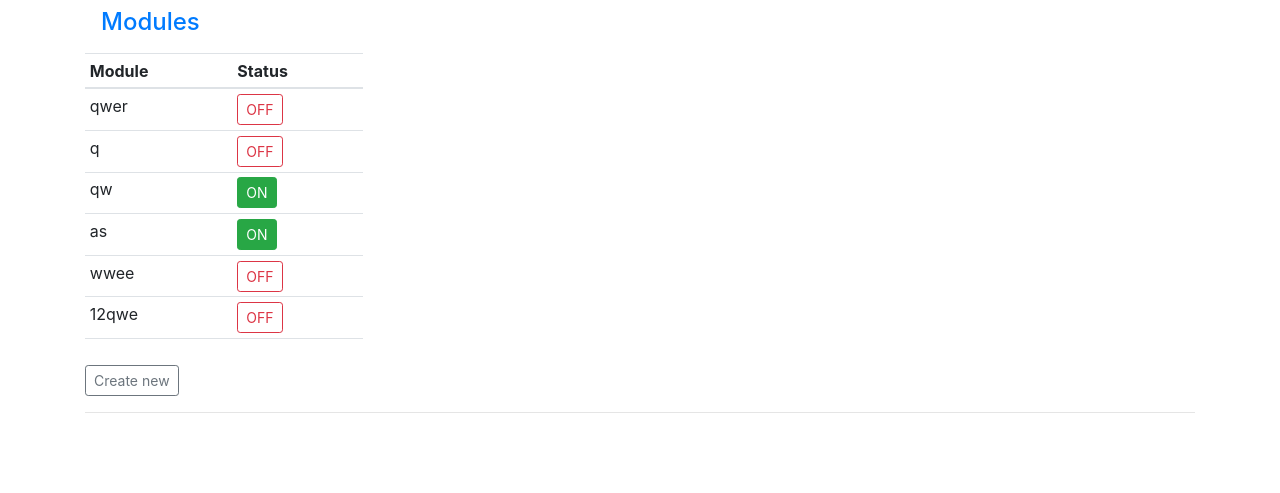
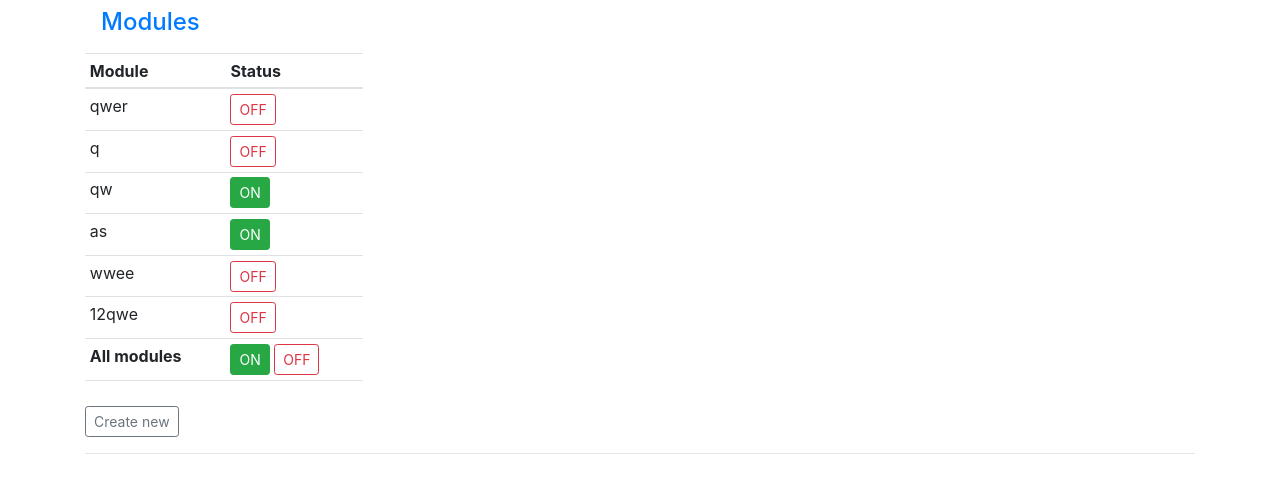
Before and after one commit to h4sski-programming/sam, a Django app: page /modules in a window 1280 px wide. Shown: the part 56-549 px from the top of the page. Run offline with Django 4.2, Linux system fonts and the light colour scheme; data comes from the database, SQL or seed files in the repository; both versions use the stored data as it was after the commit; some libraries are stand-ins or nearby versions.

Commit message:
working: status change, all modules status change, creation new module

```diff
--- a/sam/sam_app/models.py
+++ b/sam/sam_app/models.py
@@ -9,6 +9,9 @@ class Module(models.Model):
     def __repr__(self) -> str:
         return f'Module(id={self.id}, name={self.name}, status={self.status})'
 
+    def ___str___(self) -> str:
+        return f'Module(id={self.id}, name={self.name}, status={self.status})'
+
 
 class TestModel(models.Model):
     name = models.CharField(max_length=20, unique=True, null=False)
--- a/sam/sam_app/templates/base.html
+++ b/sam/sam_app/templates/base.html
@@ -35,9 +35,9 @@
         </div>
 
 
-        <div class="messages bg-warning px-3 py-0.5">
+        <div class="messages">
             {% for message in messages %}
-            <p>{{ message }}</p>
+            <p class="bg-{{ message.tags }} px-3 py-0.5">{{ message }}</p>
             {% endfor %}
         </div>
 
--- a/sam/sam_app/templates/index.html
+++ b/sam/sam_app/templates/index.html
@@ -15,9 +15,9 @@
         <tr>
             <td>{{ module }}</td>
             {% if status %}
-                <td><a class="btn btn-sm btn-success">ON</a></td>
+                <td><a class="btn-sm btn-success text-white">ON</a></td>
             {% else %}
-                <td><a class="btn btn-sm btn-outline-danger">OFF</a></td>
+                <td><a class="btn-sm btn-danger text-white">OFF</a></td>
             {% endif%}
         </tr>
     {% endfor %}
--- a/sam/sam_app/templates/modules.html
+++ b/sam/sam_app/templates/modules.html
@@ -17,13 +17,20 @@
             <td>{{ module }}</td>
             <td class="form-group">
             {% if status %}
-                <button type="submit" class="form-item btn btn-sm btn-success" value="0">ON</button>
+                <button type="submit" value="{{ module }}" name="moduleName" class="form-item btn btn-sm btn-success">ON</button>
             {% else %}
-                <button type="submit" class="form-item btn btn-sm btn-outline-danger" value="1">OFF</button>
+                <button type="submit" value="{{ module }}" name="moduleName" class="form-item btn btn-sm btn-outline-danger">OFF</button>
             {% endif%}
             </td>
         </tr>
     {% endfor %}
+        <tr>
+            <th>All modules</th>
+            <td>
+                <button type="submit" value="ON" name="allModules" class="form-item btn btn-sm btn-success">ON</button>
+                <button type="submit" value="OFF" name="allModules" class="form-item btn btn-sm btn-outline-danger">OFF</button>
+            </td>
+        </tr>
     </form>
 
     <tr>
--- a/sam/sam_app/views.py
+++ b/sam/sam_app/views.py
@@ -1,28 +1,52 @@
 from django.shortcuts import render, redirect
-from django.http import HttpResponse
+from django.contrib import messages
+from django.urls import reverse
 
 from .models import Module
 
 def index(request):
 
-    modules_dictionary = {}
-    for module in Module.objects.all():
-        modules_dictionary.update({module.name: module.status})
-
     context = {
-        'module_status': modules_dictionary,
+        'module_status': get_modules_all(),
     }
     return render(request=request, template_name='index.html', context=context)
 
 
 
 def modules(request):
-    modules_dictionary = {}
-    for module in Module.objects.all():
-        modules_dictionary.update({module.name: module.status})
+
+    if request.method == 'POST':
+        if 'moduleName' in request.POST:
+            module = Module.objects.get(name=request.POST['moduleName'])
+
+            # Validation if module exist in db
+            if not module:
+                messages.error(request, message='Module not found.')
+            else:
+                if module.status:
+                    module.status = False
+                else:
+                    module.status = True
+                module.save()
+        elif 'allModules' in request.POST:
+            all_modules_new_status = request.POST['allModules']
+            if all_modules_new_status in ['ON', 'OFF']:
+                if all_modules_new_status == 'ON':
+                    new_boolean_value = True
+                else:
+                    new_boolean_value = False
+                for module in Module.objects.all():
+                    module.status = new_boolean_value
+                    module.save()
+
+            else:
+                messages.error(request, message=f'Error, incorrect value for "allModules" : {all_modules_new_status}')
+
+            # redirecting after changing status for all modules.
+            return redirect(reverse('sam_app:index'))
 
     context = {
-        'module_status': modules_dictionary,
+        'module_status': get_modules_all(),
     }
     return render(request=request, template_name='modules.html', context=context)
 
@@ -30,14 +54,31 @@ def modules(request):
 def module_create(request):
 
     if request.method == 'POST':
-        new_module = Module()
-        new_module.name = request.POST.get('moduleName', '')
-        new_module.save()
-        return redirect('/modules')
+        new_name = request.POST['moduleName']
+        modules = Module.objects.all()
+        for mod in modules:
+            if mod.name != new_name:
+                pass
+        if new_name not in [n.name for n in modules]:
+        # if all([mod.name != new_name for mod in modules]):
+            new_module = Module()
+            new_module.name = new_name
+            new_module.save()
+            messages.success(request, 'New module created')
+        else:
+            messages.error(request, message=f'Module with this name "{new_name}" already exist.')
 
-    modules_dictionary = {}
+        return redirect(reverse('sam_app:modules'))
+
 
     context = {
-        'module_status': modules_dictionary,
+        'module_status': get_modules_all(),
     }
     return render(request=request, template_name='module_create.html', context=context)
+
+
+'''
+Other functions and utilities, non views
+'''
+def get_modules_all():
+    return {module.name: module.status for module in Module.objects.all()}
```
Also changed, not shown: sam/db.sqlite3.
